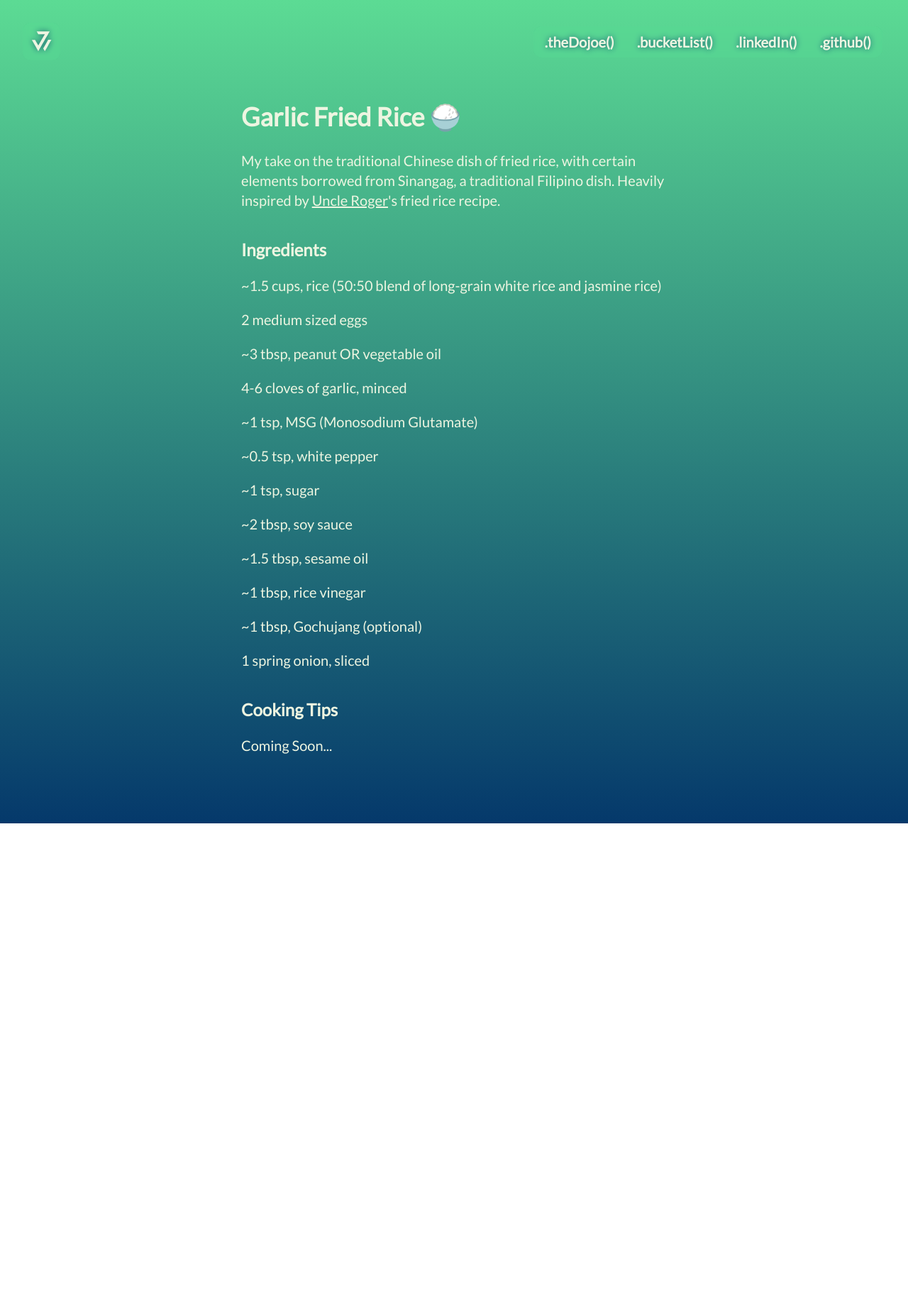
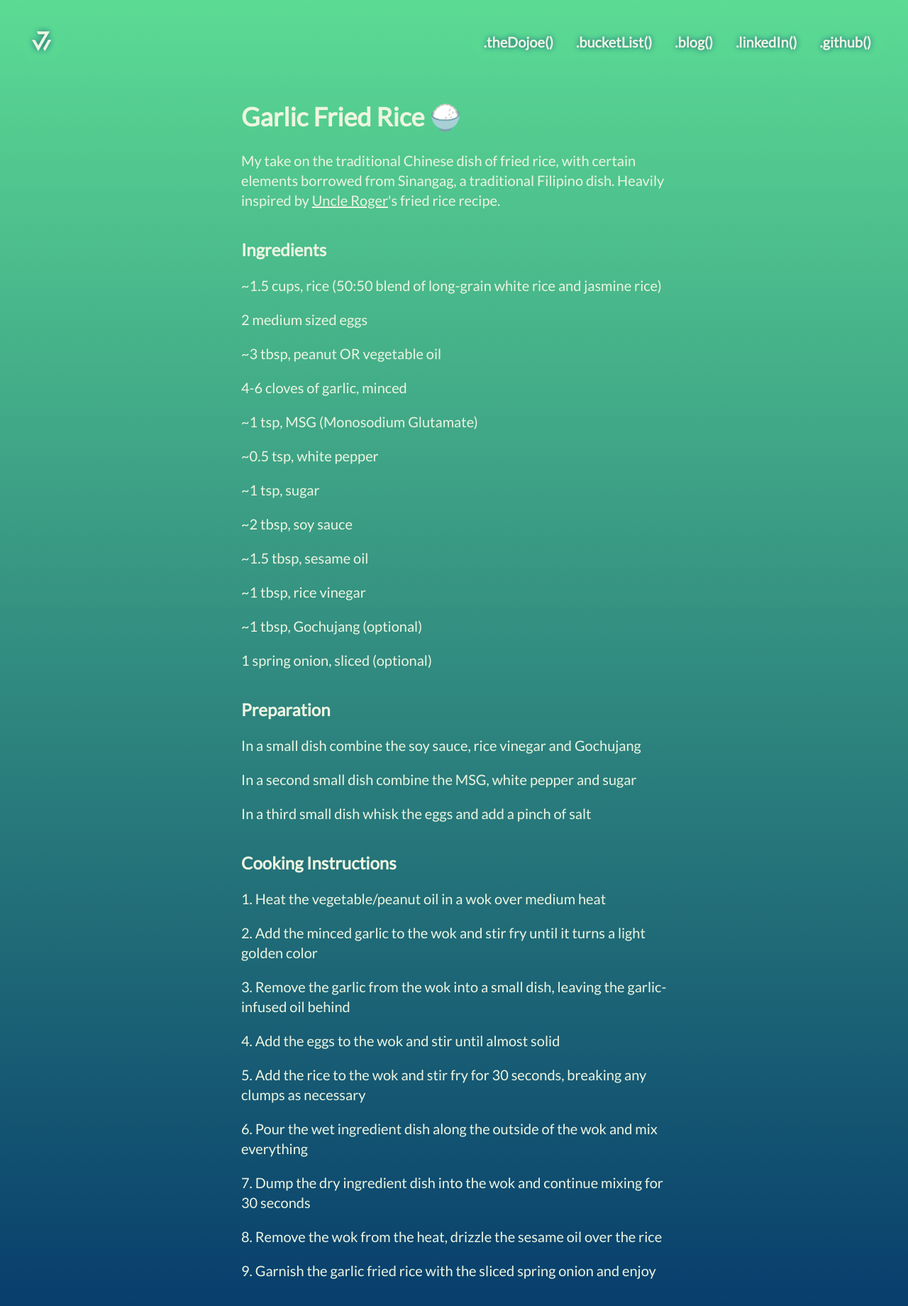
Before and after one commit to jwmke/personal-website, a Next.js app: page /blog/rice in a window 1280 px wide. Shown: the top 1840 px of the page at 71% size. Before the commit the page ends 1160 px from the top, so only its background shows below. Built offline with nearby package versions, Linux system fonts and the light colour scheme.

Commit message:
blog page

```diff
--- a/components/Navbar.tsx
+++ b/components/Navbar.tsx
@@ -64,6 +64,11 @@ const Navbar = ({isFixed}:{isFixed?:boolean}) => {
                     .bucketList()
                   </a>
                 </Link>
+                <Link href='/blog'>
+                  <a className={(position == 'fixed' ? "text-white hover:text-pine" : 'text-navy hover:text-white') + " text-xl lg:inline-flex lg:w-auto w-half px-4 py-2 rounded font-bold items-center justify-center"}>
+                    .blog()
+                  </a>
+                </Link>
                 <a className={(position == 'fixed' ? "text-white hover:text-pine" : 'text-navy hover:text-white') + " text-xl hover:cursor-nesw-resize lg:inline-flex lg:w-auto w-half px-4 py-2 rounded font-bold items-center justify-center"}
                 href='https://www.linkedin.com/in/joseph-weller/' target="_blank" rel="noreferrer">
                     .linkedIn()
--- a/pages/blog/index.tsx
+++ b/pages/blog/index.tsx
@@ -2,6 +2,7 @@ import type { NextPage } from 'next'
 import Head from 'next/head'
 
 import Navbar from '../../components/Navbar';
+import Link from 'next/link';
 
 const Blog: NextPage = () => {
     return (
@@ -9,15 +10,33 @@ const Blog: NextPage = () => {
       <div className='font-lato w-full flex bg-gradient-to-b from-teal to-navy select-none'>
       <Head>
           <title>Joe Weller</title>
-          <meta name="description" content="Joe Weller's Blog Posts." />
+          <meta name="description" content="Joe Weller's Blog." />
           <link rel="icon" href="/favicon/favicon.ico" />
       </Head>
       <Navbar/>
       <main className="mx-auto lg:w-1/2 lg:mx-auto md:mx-24 w-full lg:text-center text-left h-screen">
         <div className='mx-auto pt-36'>
-        <div className='text-white text-left mx-5 mb-24'>
+          <div className='text-white text-left mx-5 mb-24'>
             <div className='text-4xl font-bold'>
-               🤨
+              Blog
+            </div>
+            <div className='text-xl mt-7'> {/* TODO: remove &apos;ll after first blog post */}
+              Welcome. This is where I&apos;ll write about things that interest me.
+            </div>
+            <div className='text-2xl font-bold mt-7'>
+              General Posts
+            </div>
+            <div className='text-xl mt-7'>
+              Coming soon...
+            </div>
+            <div className='text-2xl font-bold mt-7'>
+              Recipes
+            </div>
+            <div className='text-xl mt-7'>
+              <Link href='/blog/rice' target="_blank" rel="noreferrer"><span className='hover:text-teal hover:cursor-pointer'>Garlic Fried Rice</span></Link>
+            </div>
+            <div className='text-xl mt-4'>
+              <Link href='/blog/pizza' target="_blank" rel="noreferrer"><span className='hover:text-teal hover:cursor-pointer'>Perfect NYC Pizza</span></Link>
             </div>
           </div>
         </div>
--- a/pages/blog/pizza.tsx
+++ b/pages/blog/pizza.tsx
@@ -20,7 +20,7 @@ const BlogPost: NextPage = () => {
               The Perfect(ish) NYC Pizza 🍕
             </div>
             <div className='text-xl mt-7'>
-              Wisconsin man&apos;s experimental journey to make the best NYC pizza.<br/>
+              Wisconsin man&apos;s experimental journey to make the ultimate NYC pizza.<br/>
             </div>
             <div className='text-xl mt-5'>
               Bucket List Progress as of 1/22/23: <span className='text-navy font-bold'>44/1000</span>
@@ -72,7 +72,7 @@ const BlogPost: NextPage = () => {
               <p>Put your pizza steel(recommended)/stone on the second highest oven rack before preheating</p>
               <p>Preheat oven to its highest temperature for at least 25 minutes</p>
               <p>Cook until crust is browned to your liking, this should take around 5-7 minutes</p>
-              <p>Drizzel a light layer of olive oil over the pizza before baking for extra flavor/aroma</p>
+              <p>Drizzle a light layer of olive oil over the pizza before baking for extra flavor/aroma</p>
               <p>Set the pizza on to a cooling rack when it&apos;s done baking for a crispier crust</p>
             </div>
           </div>
--- a/pages/blog/rice.tsx
+++ b/pages/blog/rice.tsx
@@ -43,9 +43,21 @@ const BlogPost: NextPage = () => {
               <p>~1.5 tbsp, sesame oil</p>
               <p>~1 tbsp, rice vinegar</p>
               <p>~1 tbsp, Gochujang (optional)</p>
-              <p>1 spring onion, sliced</p>
-              <p className='pt-5 text-2xl font-bold'>Cooking Tips</p>
-              <p>Coming Soon...</p>
+              <p>1 spring onion, sliced (optional)</p>
+              <p className='pt-5 text-2xl font-bold'>Preparation</p>
+              <p>In a small dish combine the soy sauce, rice vinegar and Gochujang</p>
+              <p>In a second small dish combine the MSG, white pepper and sugar</p>
+              <p>In a third small dish whisk the eggs and add a pinch of salt</p>
+              <p className='pt-5 text-2xl font-bold'>Cooking Instructions</p>
+              <p>1. Heat the vegetable/peanut oil in a wok over medium heat</p>
+              <p>2. Add the minced garlic to the wok and stir fry until it turns a light golden color</p>
+              <p>3. Remove the garlic from the wok into a small dish, leaving the garlic-infused oil behind</p>
+              <p>4. Add the eggs to the wok and stir until almost solid</p>
+              <p>5. Add the rice to the wok and stir fry for 30 seconds, breaking any clumps as necessary</p>
+              <p>6. Pour the wet ingredient dish along the outside of the wok and mix everything</p>
+              <p>7. Dump the dry ingredient dish into the wok and continue mixing for 30 seconds</p>
+              <p>8. Remove the wok from the heat, drizzle the sesame oil over the rice</p>
+              <p>9. Garnish the garlic fried rice with the sliced spring onion and enjoy</p>
             </div>
           </div>
         </div>
```
